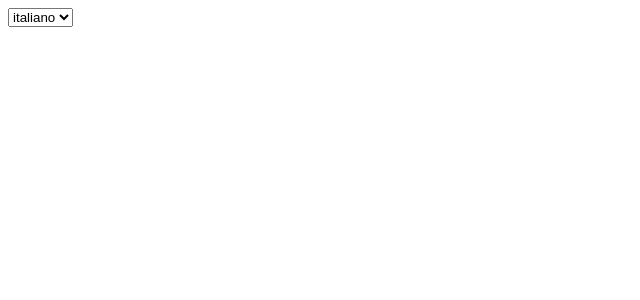
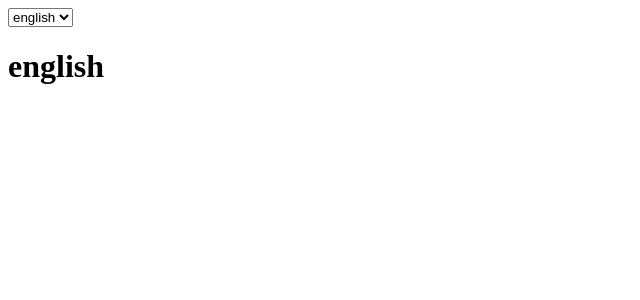
Before and after one commit to Folvin/react-exercises, a React (Create React App) app: page / in a window 1280 px wide. Shown: the top 300 px of the page, without its empty margins (0-640 px from the left). Built offline with nearby package versions, Linux system fonts and the light colour scheme.

Commit message:
context-02

```diff
--- a/src/App.js
+++ b/src/App.js
@@ -4,7 +4,7 @@ import {LanguageContext} from "./LanguageContext";
 
 export class App extends React.Component {
     state = {
-        language: undefined,
+        language: "english"
     };
 
     languageChangeHandler = (e) => {
@@ -15,10 +15,10 @@ export class App extends React.Component {
         return (
             <div>
                 <select name="Language" onChange={this.languageChangeHandler}>
-                    <option value="it">italiano</option>
-                    <option value="en">inglese </option>
+                    <option value="english">{this.state.language === "italiano" ? "inglese" : "english"}</option>
+                    <option value="italiano">{this.state.language === "italiano" ? "italiano" : "italian"}</option>
                 </select>
-                <LanguageContext.Provider value={this.state.value}>
+                <LanguageContext.Provider value={this.state.language}>
                     <DisplayLanguage />
                 </LanguageContext.Provider>
             </div>
--- a/src/DisplayLanguage.js
+++ b/src/DisplayLanguage.js
@@ -1,8 +1,17 @@
 import React, {Component} from "react";
+import {LanguageContext} from "./LanguageContext";
 
 class DisplayLanguage extends Component {
     render() {
-        return <div></div>;
+        return (
+            <div>
+                <LanguageContext.Consumer>
+                    {(language) => {
+                        return <h1>{language}</h1>
+                    }}
+                </LanguageContext.Consumer>
+            </div>
+        );
     }
 }
 
```
